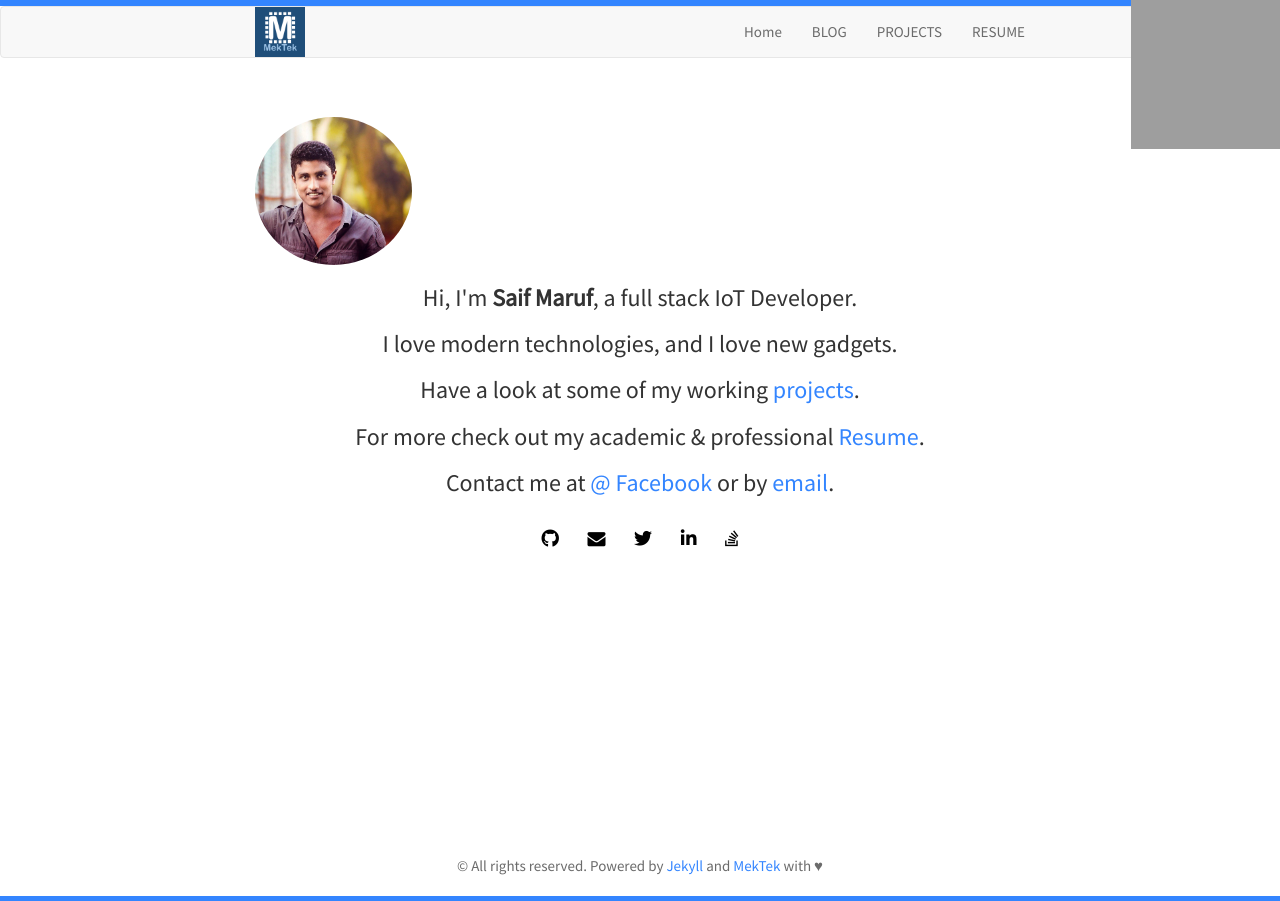
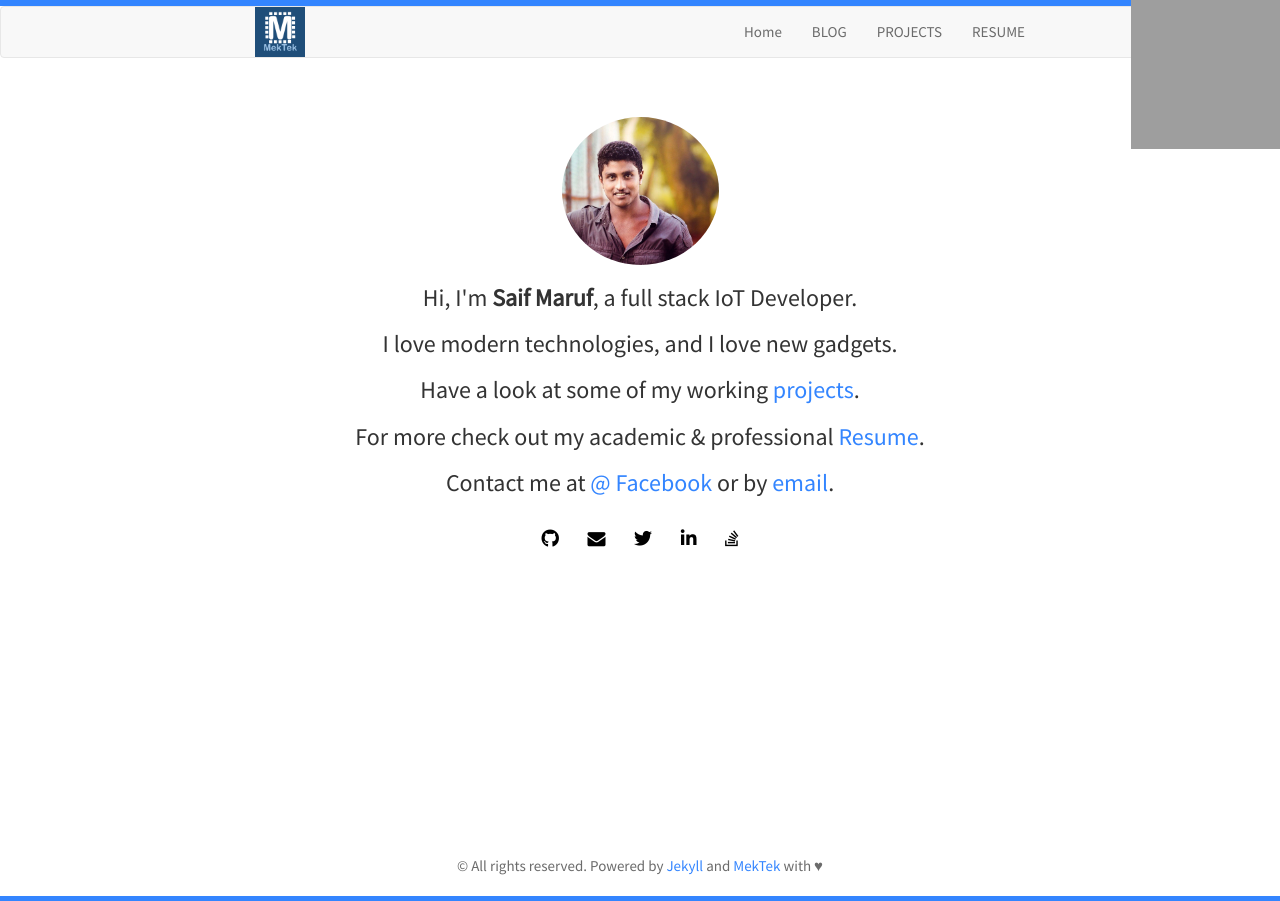
Before and after one commit to MekTekBD/saif, a Jekyll site: the page built from index.html, in a window 1280 px wide. Built offline with Jekyll 4.4.1, drawn with Linux system fonts in a browser that asks for light colours; nearby versions of some CDN libraries; library files that are not in the unit come from our copies; grey boxes are pictures that could not be loaded.

Commit message:
Update index.html

```diff
--- a/index.html
+++ b/index.html
@@ -5,7 +5,7 @@ layout: home
 <section id="about">
 	<div class="container">
 	  <div class="avatar">
-		<img class="img-responsive img-circle" src="{{ site.baseurl }}static/img/{{ site.avatar }}" width="157" height="161" alt="Responsive image">
+		<center><img class="img-responsive img-circle" src="{{ site.baseurl }}static/img/{{ site.avatar }}" width="157" height="161" alt="Responsive image"></center>
 	  </div>
 	  <h3>Hi, I'm <strong>{{ site.author }}</strong>, a full stack IoT Developer.</h3>
 	  <h3>I love modern technologies, and I love new gadgets.</h3>
```
